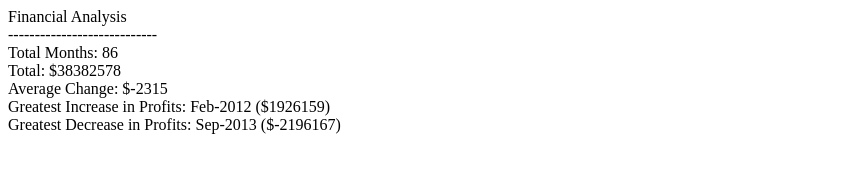
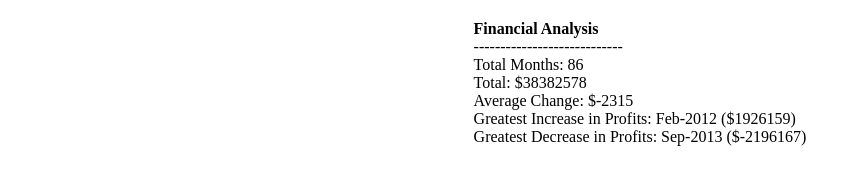
Before and after one commit to creative2012/Console-Finances, a plain HTML site: page index.html in a window 1280 px wide. Shown: the whole page, without its empty margins (0-861 px from the left). Drawn offline with Linux system fonts and the light colour scheme.

Commit message:
added alittle CSS to HTML output becuase... why not

```diff
--- a/index.html
+++ b/index.html
@@ -7,7 +7,7 @@
   <title>M4 Challenge</title>
 </head>
 <body>
-  <div id="output"></div>
+  <div id="output" style="margin:20px auto; width:fit-content;"></div>
   <script src="index.js"></script>
 </body>
 </html>
--- a/index.js
+++ b/index.js
@@ -148,7 +148,7 @@ function analyseFinances(data) {
     }
     // display output in HTML
     const div = document.getElementById('output');
-    div.innerHTML =  'Financial Analysis<br/>----------------------------<br/>' + output.toString().replace(/,/g, '').replace(/\n/g, '<br/>');
+    div.innerHTML =  '<b>Financial Analysis</b><br/>----------------------------<br/>' + output.toString().replace(/,/g, '').replace(/\n/g, '<br/>');
 
     //return to display in console
     return 'Financial Analysis\n----------------------------\n' + output.toString().replace(/,/g, '');
```
